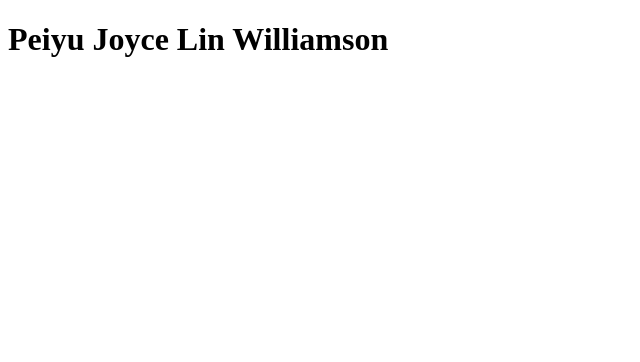
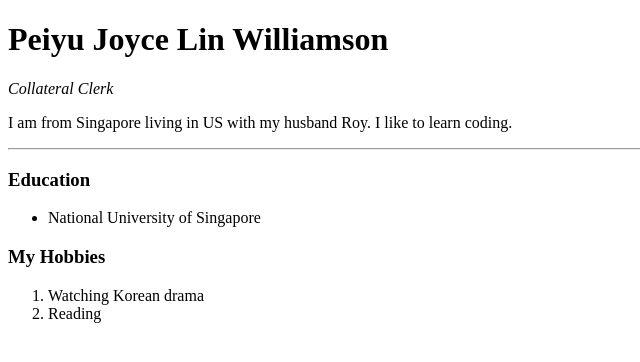
Before and after one commit to joycelin12/HTML---Personal-Site, a plain HTML site: page index.html in a window 1280 px wide. Shown: the whole page, without its empty margins (0-640 px from the left). Drawn offline with Linux system fonts and the light colour scheme.

Commit message:
adding list to html

```diff
--- a/index.html
+++ b/index.html
@@ -1,12 +1,27 @@
 <!DOCTYPE html>
 <html lang="en">
-<head>
-    <meta charset="UTF-8">
-    <meta http-equiv="X-UA-Compatible" content="IE=edge">
-    <meta name="viewport" content="width=device-width, initial-scale=1.0">
+  <head>
+    <meta charset="UTF-8" />
+    <meta http-equiv="X-UA-Compatible" content="IE=edge" />
+    <meta name="viewport" content="width=device-width, initial-scale=1.0" />
     <title>Joyce's Personal Space</title>
-</head>
-<body>
+  </head>
+  <body>
     <h1>Peiyu Joyce Lin Williamson</h1>
-</body>
+    <p><em>Collateral Clerk</em></p>
+    <p>
+      I am from Singapore living in US with my husband Roy. I like to learn
+      coding.
+    </p>
+    <hr />
+    <h3>Education</h3>
+    <ul>
+      <li>National University of Singapore</li>
+    </ul>
+    <h3>My Hobbies</h3>
+    <ol>
+      <li>Watching Korean drama</li>
+      <li>Reading</li>
+    </ol>
+  </body>
 </html>
```
